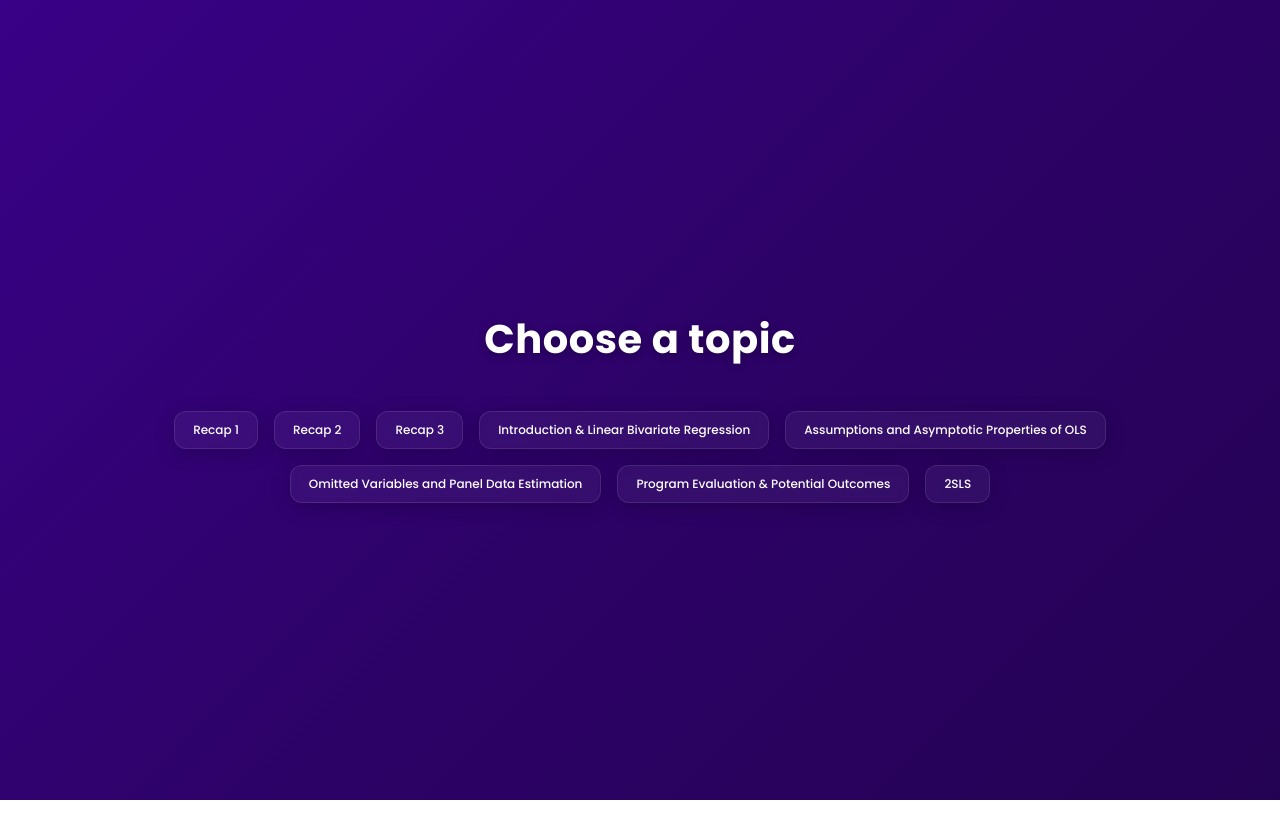
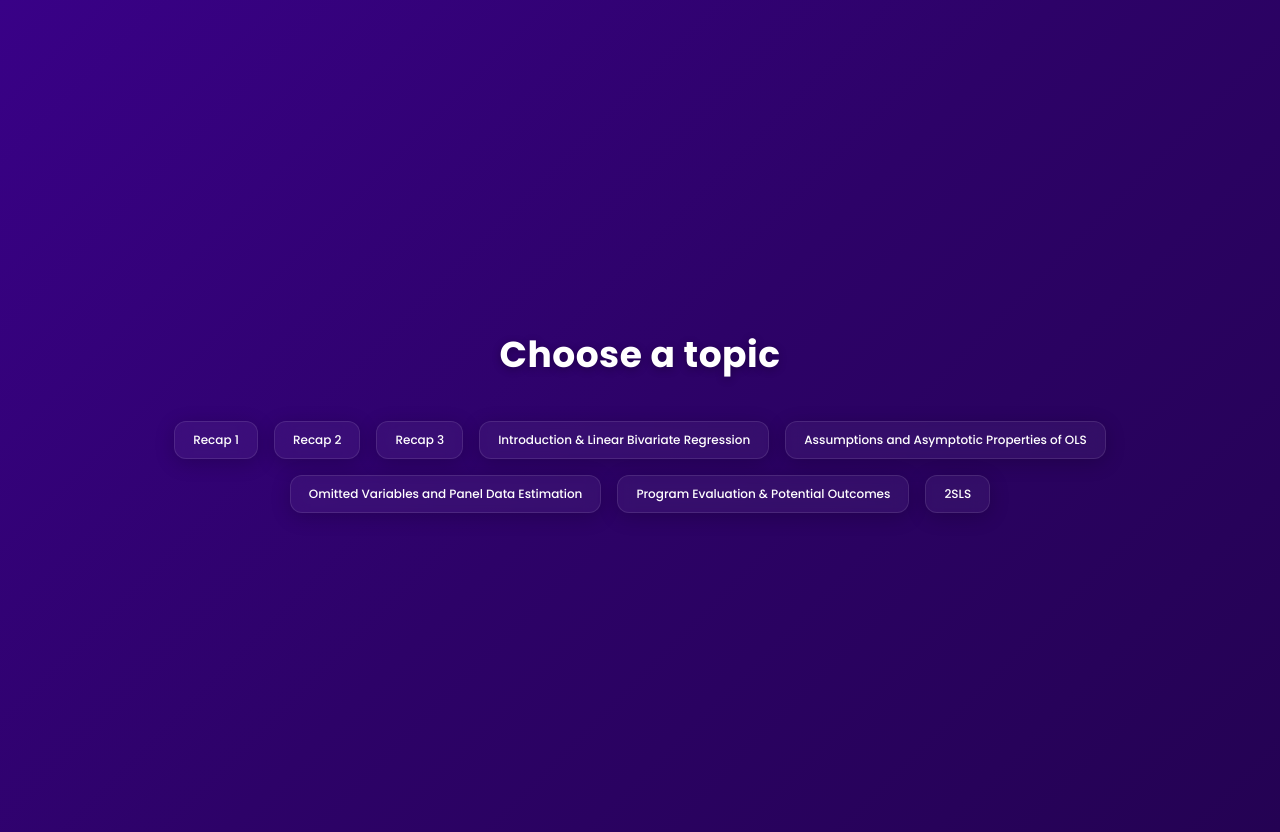
Before and after one commit to osterowsky/applied-econ, a React (Vite) app: page / in a window 1280 px wide. Before the commit the page ends 800 px from the top, so only its background shows below. Built offline with nearby package versions, Linux system fonts and the light colour scheme.

Commit message:
minor: styling

```diff
--- a/src/index.css
+++ b/src/index.css
@@ -22,10 +22,11 @@ body {
   text-align: center;
   min-width: 320px;
   min-height: 100vh;
+  padding: 1rem;
 }
 
 h1 {
-  font-size: 2.5rem;
+  font-size: 2.25rem;
   font-weight: 700;
   letter-spacing: 0.5px;
   color: #ffffff;
```
